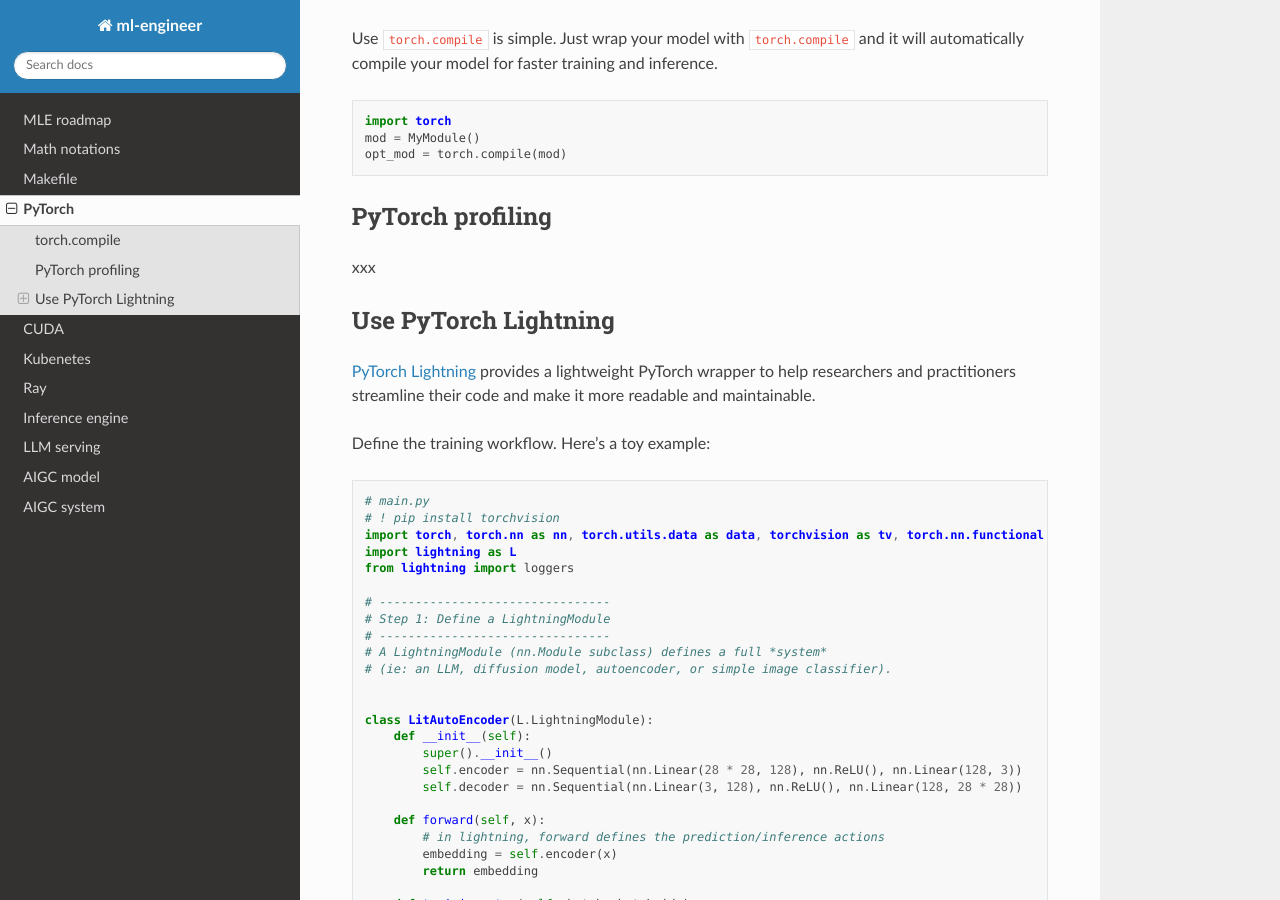
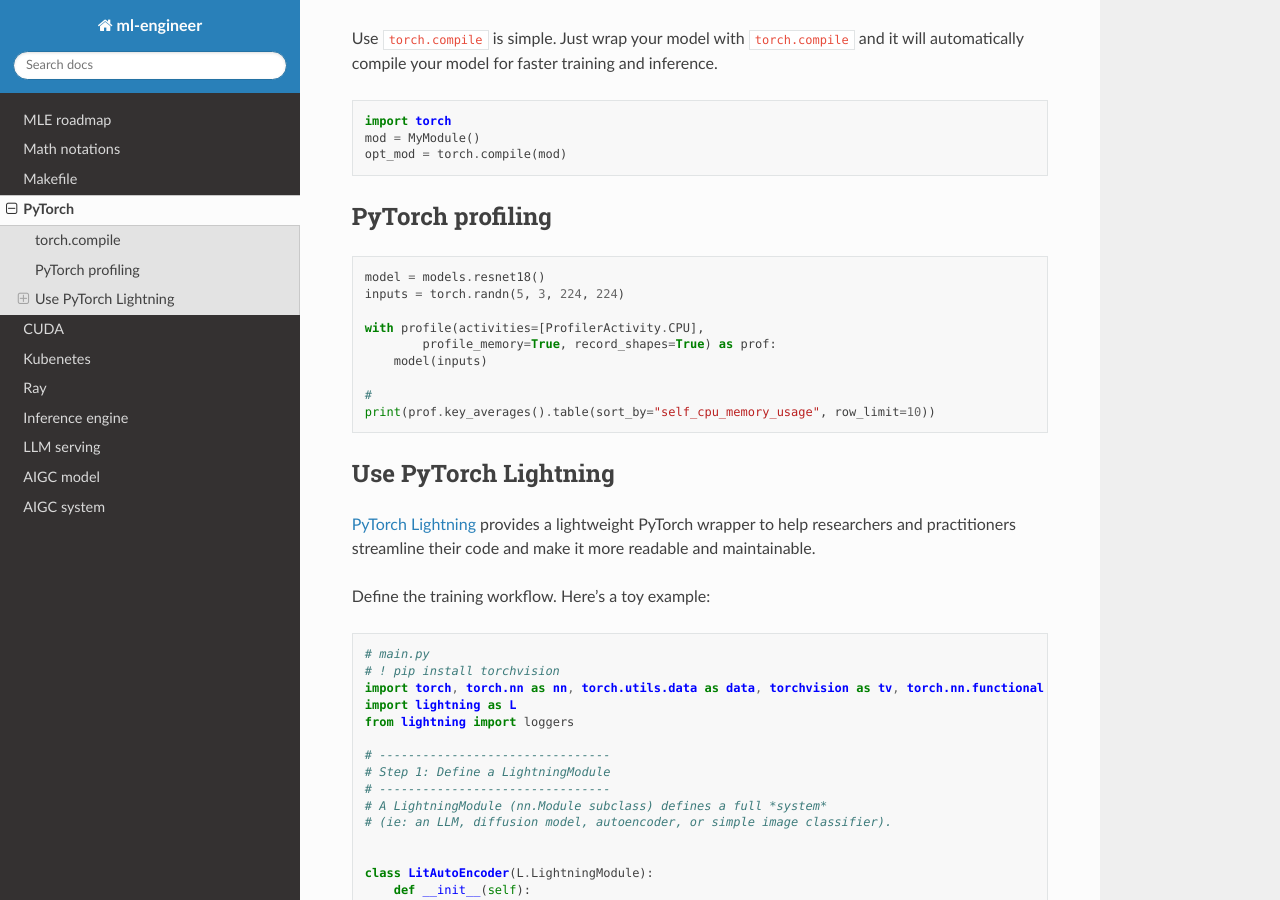
Before and after one commit to Jason-cs18/ml-engineer, a Sphinx documentation site: the page built from docs/source/pytorch.rst, in a window 1280 px wide and 900 px high, scrolled down 526 px. Built offline with Sphinx 7.4.7 and the Read the Docs theme 3.1.0, drawn with Linux system fonts in a browser that asks for light colours.

Commit message:
update pytorch

```diff
--- a/docs/source/pytorch.rst
+++ b/docs/source/pytorch.rst
@@ -25,7 +25,17 @@
 
 PyTorch profiling
 ----------------------
-xxx
+.. code-block:: python
+
+    model = models.resnet18()
+    inputs = torch.randn(5, 3, 224, 224)
+
+    with profile(activities=[ProfilerActivity.CPU],
+            profile_memory=True, record_shapes=True) as prof:
+        model(inputs)
+
+    #
+    print(prof.key_averages().table(sort_by="self_cpu_memory_usage", row_limit=10))
 
 Use PyTorch Lightning
 ----------------------
```
